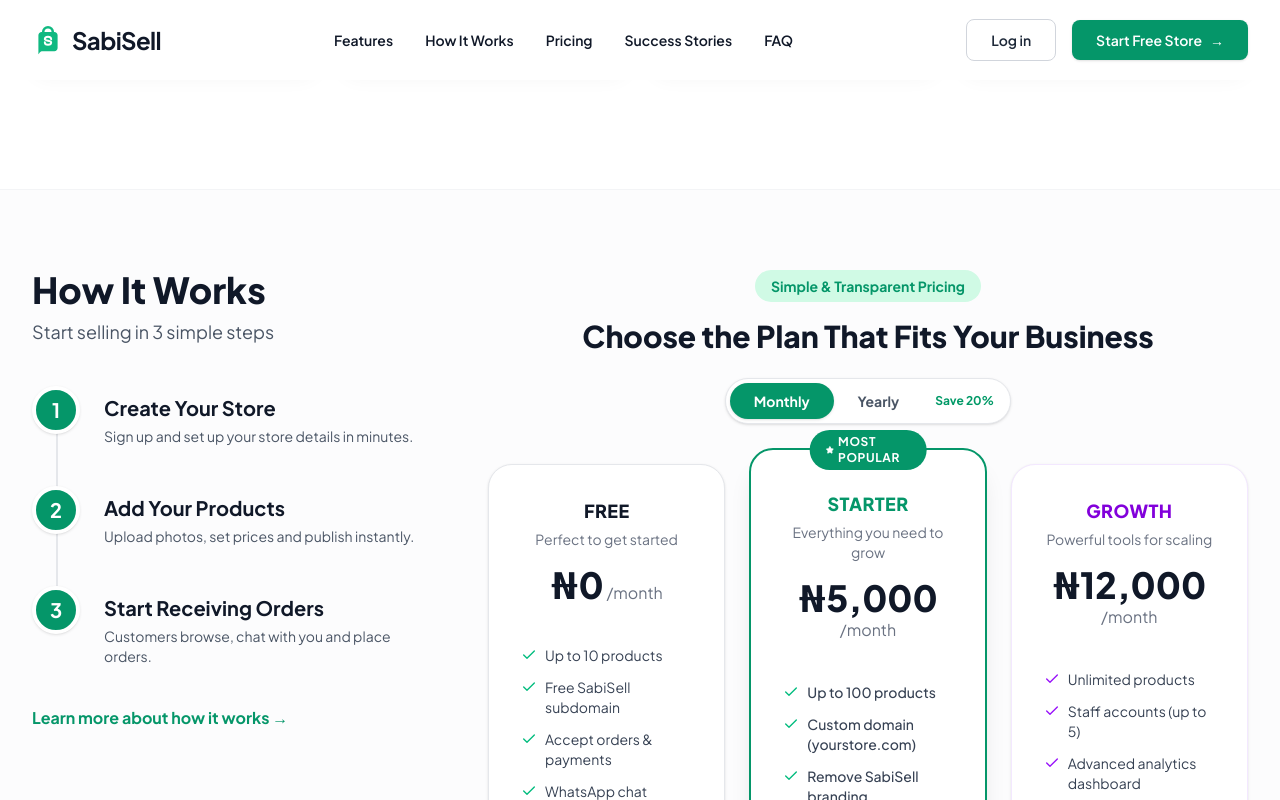
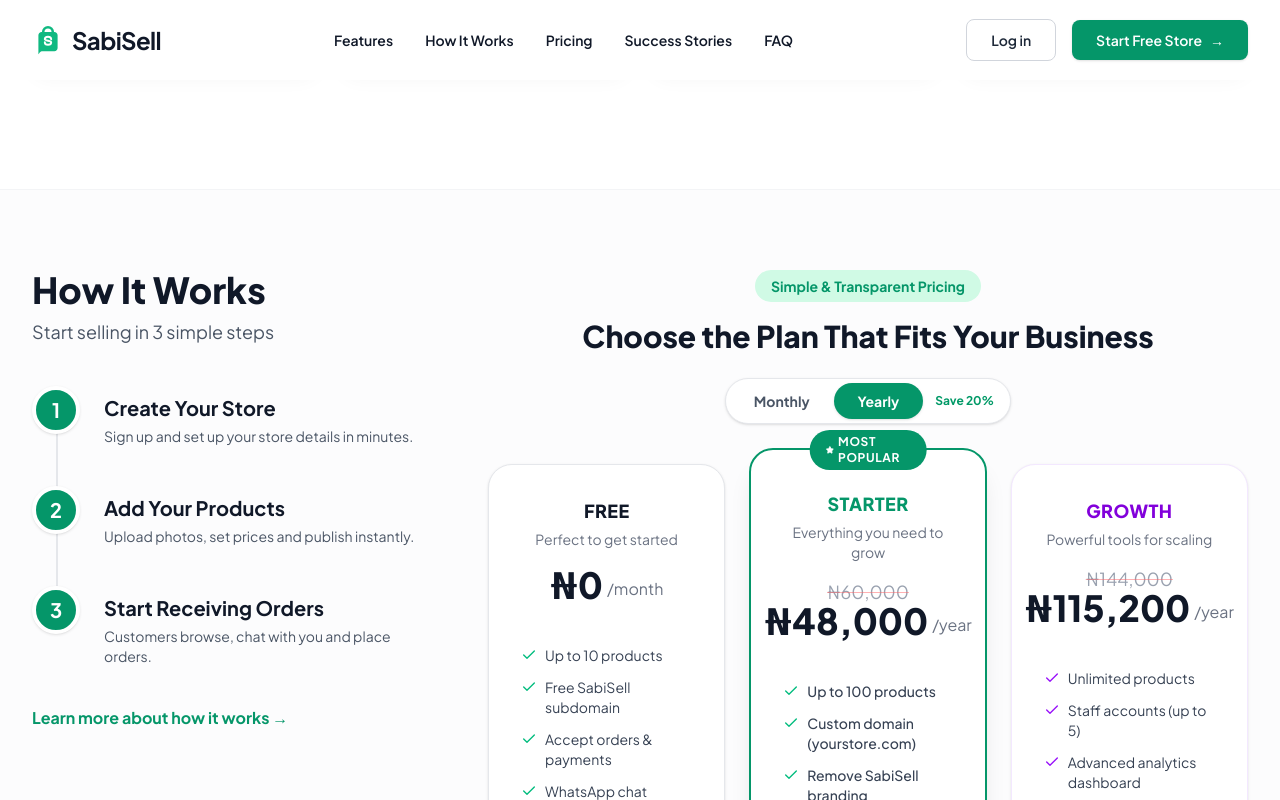
Before and after one commit to WilsonAdedamola/SabiSell, a React (Vite) app in the folder Frontend/: page / in a window 1280 px wide. Both pictures are taken after a click on the button "Yearly". Shown: the part 1484-2284 px from the top of the page. Built offline with nearby package versions, Linux system fonts and the light colour scheme.

Commit message:
feat: implement monthly/yearly toggle and update pricing display on Landing page

```diff
--- a/Frontend/src/pages/marketing/Landing.jsx
+++ b/Frontend/src/pages/marketing/Landing.jsx
@@ -18,6 +18,7 @@ import heroImg from "../../assets/HeroImg.svg";
 
 const Landing = () => {
   const [isMobileMenuOpen, setIsMobileMenuOpen] = useState(false);
+  const [isYearly, setIsYearly] = useState(false);
 
   const navLinks = [
     { name: "Features", path: "#features" },
@@ -166,16 +167,6 @@ const Landing = () => {
 
               {/* Hero Image Mockup (Stylized representation) */}
               <div className="relative w-full h-100 sm:h-125 lg:h-150 bg-transparent flex items-center justify-center">
-                {/* In production, replace this div with: <img src={heroDevicesMockup} alt="SabiSell on Laptop and Mobile" className="object-contain w-full h-full" /> */}
-                {/* <div className="w-full max-w-2xl bg-gray-100 rounded-2xl border border-gray-200 shadow-2xl p-8 flex flex-col items-center justify-center aspect-video relative overflow-hidden">
-                  <div className="absolute inset-0 bg-[url('https://www.transparenttextures.com/patterns/cubes.png')] opacity-10"></div>
-                  <div className="z-10 text-center">
-                    <div className="text-6xl mb-4">💻📱</div>
-                    <p className="text-gray-500 font-medium">
-                      Insert Hero Devices Image Here
-                    </p>
-                  </div>
-                </div> */}
                 <img src={heroImg} alt="SabiSell Hero" />
               </div>
             </div>
@@ -350,11 +341,25 @@ const Landing = () => {
                   </h3>
 
                   {/* Monthly / Yearly Toggle */}
-                  <div className="bg-white border border-gray-200 rounded-full p-1 flex inline-flex items-center shadow-sm">
-                    <button className="bg-sabi-primary text-white px-6 py-2 rounded-full text-sm font-bold shadow-sm">
+                  <div className="bg-white border border-gray-200 rounded-full p-1 flex items-center shadow-sm">
+                    <button
+                      onClick={() => setIsYearly(false)}
+                      className={`px-6 py-2 text-sm font-bold transition-colors ${
+                        !isYearly
+                          ? "bg-sabi-primary text-white rounded-full shadow-sm"
+                          : "text-gray-600 hover:text-gray-900 bg-transparent"
+                      }`}
+                    >
                       Monthly
                     </button>
-                    <button className="text-gray-600 px-6 py-2 rounded-full text-sm font-bold hover:text-gray-900">
+                    <button
+                      onClick={() => setIsYearly(true)}
+                      className={`px-6 py-2 text-sm font-bold transition-colors ${
+                        isYearly
+                          ? "bg-sabi-primary text-white rounded-full shadow-sm"
+                          : "text-gray-600 hover:text-gray-900"
+                      }`}
+                    >
                       Yearly
                     </button>
                     <span className="text-emerald-600 text-xs font-bold px-3">
@@ -373,14 +378,14 @@ const Landing = () => {
                       <p className="text-gray-500 text-sm mt-1">
                         Perfect to get started
                       </p>
-                      <div className="my-4">
+                      <div className="my-4 flex items-center justify-center gap-1">
                         <span className="text-4xl font-extrabold text-gray-900">
                           ₦0
-                        </span>{" "}
-                        <span className="text-gray-500">/month</span>
+                        </span>
+                        <span className="text-gray-500 mt-2">/month</span>
                       </div>
                     </div>
-                    <ul className="space-y-3 mb-8 flex-grow">
+                    <ul className="space-y-3 mb-8 grow">
                       {[
                         "Up to 10 products",
                         "Free SabiSell subdomain",
@@ -392,7 +397,7 @@ const Landing = () => {
                           key={i}
                           className="flex items-start gap-2 text-sm text-gray-700"
                         >
-                          <Check className="w-4 h-4 text-emerald-500 flex-shrink-0 mt-0.5" />
+                          <Check className="w-4 h-4 text-emerald-500 shrink-0 mt-0.5" />
                           <span>{ft}</span>
                         </li>
                       ))}
@@ -414,11 +419,20 @@ const Landing = () => {
                       <p className="text-gray-500 text-sm mt-1">
                         Everything you need to grow
                       </p>
-                      <div className="my-4">
-                        <span className="text-4xl font-extrabold text-gray-900">
-                          ₦5,000
-                        </span>{" "}
-                        <span className="text-gray-500">/month</span>
+                      <div className="my-4 flex flex-col items-center justify-center">
+                        {isYearly && (
+                          <span className="text-lg text-gray-400 line-through decoration-red-400/50 mb-[-5px]">
+                            ₦60,000
+                          </span>
+                        )}
+                        <div className="flex items-center gap-1">
+                          <span className="text-4xl font-extrabold text-gray-900">
+                            {isYearly ? "₦48,000" : "₦5,000"}
+                          </span>
+                          <span className="text-gray-500 mt-2">
+                            {isYearly ? "/year" : "/month"}
+                          </span>
+                        </div>
                       </div>
                     </div>
                     <ul className="space-y-3 mb-8 flex-grow">
@@ -453,11 +467,20 @@ const Landing = () => {
                       <p className="text-gray-500 text-sm mt-1">
                         Powerful tools for scaling
                       </p>
-                      <div className="my-4">
-                        <span className="text-4xl font-extrabold text-gray-900">
-                          ₦12,000
-                        </span>{" "}
-                        <span className="text-gray-500">/month</span>
+                      <div className="my-4 flex flex-col items-center justify-center">
+                        {isYearly && (
+                          <span className="text-lg text-gray-400 line-through decoration-red-400/50 mb-[-5px]">
+                            ₦144,000
+                          </span>
+                        )}
+                        <div className="flex items-center gap-1">
+                          <span className="text-4xl font-extrabold text-gray-900">
+                            {isYearly ? "₦115,200" : "₦12,000"}
+                          </span>
+                          <span className="text-gray-500 mt-2">
+                            {isYearly ? "/year" : "/month"}
+                          </span>
+                        </div>
                       </div>
                     </div>
                     <ul className="space-y-3 mb-8 flex-grow">
@@ -541,7 +564,7 @@ const Landing = () => {
                 href="#"
                 className="text-gray-400 hover:text-white transition-colors"
               >
-                Instagram
+
               </a>
               <a
                 href="#"
```
